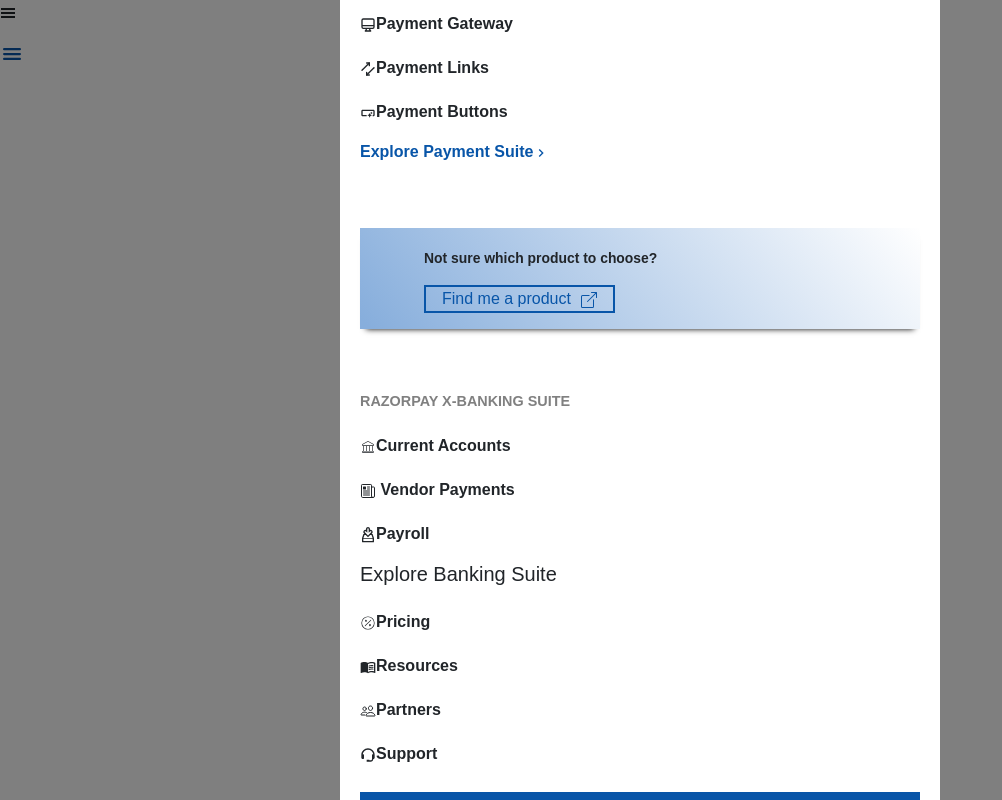
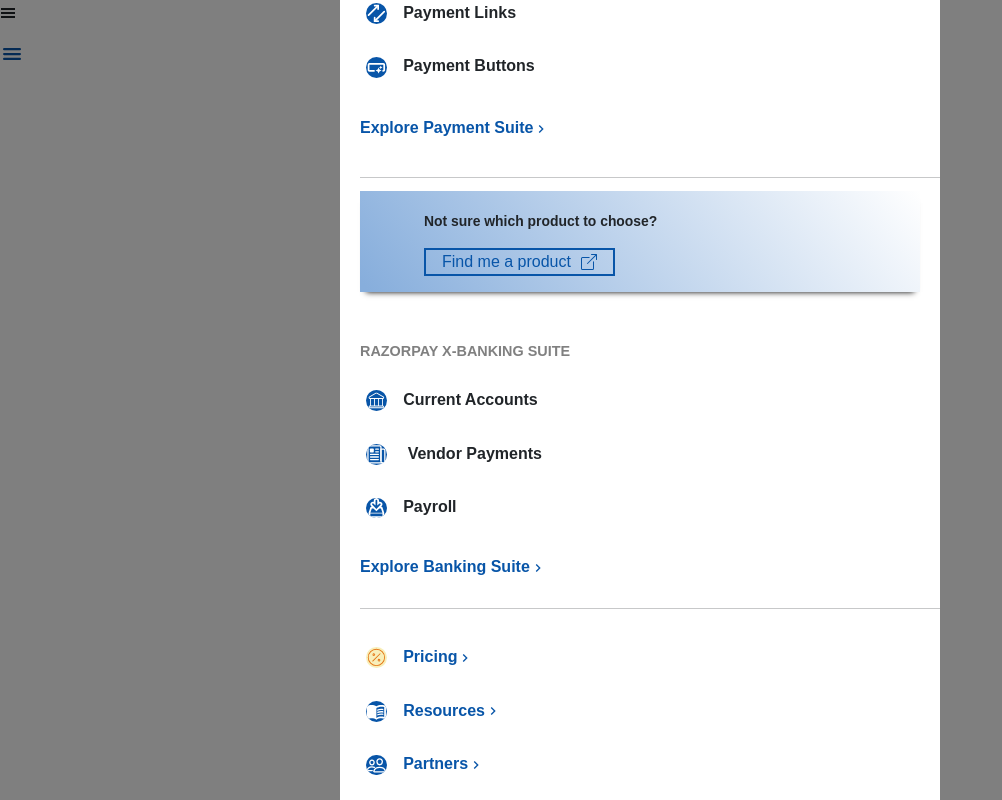
Before and after one commit to Sankalp70/responsive-razorpay, a React (Create React App) app: page / in a window 1280 px wide. Both pictures are taken after a click on the button 12 px from the left and 52 px from the top of the page. Shown: the whole page, without its empty margins (0-1002 px from the left). Built offline with nearby package versions, Linux system fonts and the light colour scheme.

Commit message:
popup complete

```diff
--- a/src/PopupMenu/PopupMenu.jsx
+++ b/src/PopupMenu/PopupMenu.jsx
@@ -14,7 +14,7 @@
 import { MdOutlineMenuBook } from "react-icons/md";
 import { IoPeopleOutline } from "react-icons/io5";
 import { BiSupport } from "react-icons/bi";
-
+import { MdKeyboardArrowRight } from "react-icons/md";
 
 const PopupMenu = () => {
     const [isOpen, setIsOpen] = useState(false);
@@ -28,16 +28,17 @@
                 <div className={styles.popupMenu}>
                     <div className={styles.popupMenuContent}>
                         <button className={styles.closeButton} onClick={() => setIsOpen(false)}>
-                            <RxCross1 size={24} />
+                            <RxCross1 size={24} style={{color:"black"}} />
                         </button>
                         <h2>PAYMENTS</h2>
                         <ul>
-                            <li><HiOutlineDesktopComputer/>Payment Gateway</li>
-                            <li><TbArrowsDoubleNeSw/>Payment Links</li>
-                            <li><MdSmartButton/>Payment Buttons</li>
+                            <li><HiOutlineDesktopComputer className={styles.icon}/>Payment Gateway</li>
+                            <li><TbArrowsDoubleNeSw className={styles.icon}/>Payment Links</li>
+                            <li><MdSmartButton className={styles.icon}/>Payment Buttons</li>
 
                         </ul>
                         <p>Explore Payment Suite<MdOutlineKeyboardArrowRight /></p>
+                        <hr className={styles.line}/>
                          <div className={styles.container}>
                         <h3>Not sure which product to choose?</h3>
 
@@ -50,12 +51,13 @@
                             <li><TiDownloadOutline className={styles.icon}/>Payroll</li>
 
                         </ul>
-                        <h5>Explore Banking Suite</h5>
-                        <ul>
-                            <li><CiPercent/>Pricing</li>
-                            <li><MdOutlineMenuBook/>Resources</li>
-                            <li><IoPeopleOutline/>Partners</li>
-                            <li><BiSupport/>Support</li>
+                        <h5>Explore Banking Suite<MdKeyboardArrowRight/></h5>
+                        <hr className={styles.line}/>
+                        <ul className={styles.feat}>
+                            <li><CiPercent className={styles.icon} style={{backgroundColor:"#f8efba", color:"#e47615"}}/>Pricing<MdKeyboardArrowRight/></li>
+                            <li><MdOutlineMenuBook className={styles.icon}/>Resources<MdKeyboardArrowRight/></li>
+                            <li><IoPeopleOutline className={styles.icon}/>Partners<MdKeyboardArrowRight/></li>
+                            <li><BiSupport className={styles.icon}/>Support<MdKeyboardArrowRight/></li>
                         </ul>
                         <button className={styles.loginButton}>Log In</button>
                     </div>
--- a/src/PopupMenu/Popupmenu.module.css
+++ b/src/PopupMenu/Popupmenu.module.css
@@ -38,11 +38,21 @@
 }
 .popupMenuContent p{
   font-weight: 600;
+  margin-top: 1rem;
+  margin-bottom: 2.3rem;
   color: #0855a8;
 }
 .popupMenuContent h3{
   margin-top: 4rem;
   font-size: 1rem;
+}
+.popupMenuContent h5{
+   font-size: 1rem;
+   margin-top: 1rem;
+   margin-bottom: 2rem;
+   font-weight: 600;
+   color: #0855a8;
+
 }
 .closeButton {
   position: absolute;
@@ -53,8 +63,11 @@
   cursor: pointer;
 }
 .container{
+  position: relative;
+  bottom: 3.2rem;
   background: linear-gradient(51.3deg, rgb(135, 174, 220) 1.5%, rgb(255, 255, 255) 100.3%);
    padding-left: 4rem;
+   margin-top: 4rem;
    padding-bottom: 1rem;
    position: relative; /* Ensure positioning context for shadow */
    box-shadow: 0 6px 6px -6px #000;
@@ -73,7 +86,7 @@
   font-size: 1rem;
 }
 .suite{
-  padding-top: 4rem;
+
 }
 .loginButton{
   width: 100%;
@@ -90,8 +103,23 @@
   cursor: pointer;
   text-align: center;
   margin-top: 10px;
+
 }
-
+.icon{
+  background-color: #0855a8;
+  color: white;
+  margin: 0.4rem;
+  font-size: 1.3rem;
+  margin-right: 1rem;
+  border-radius: 50px;
+}
+.feat li{
+  color: #0855a8;
+}
+.line{
+  width: 100vw;
+  margin-right: 4rem ;
+}
 @media (max-width: 768px) {
   .popupMenuContent {
     width: 100%;
```
